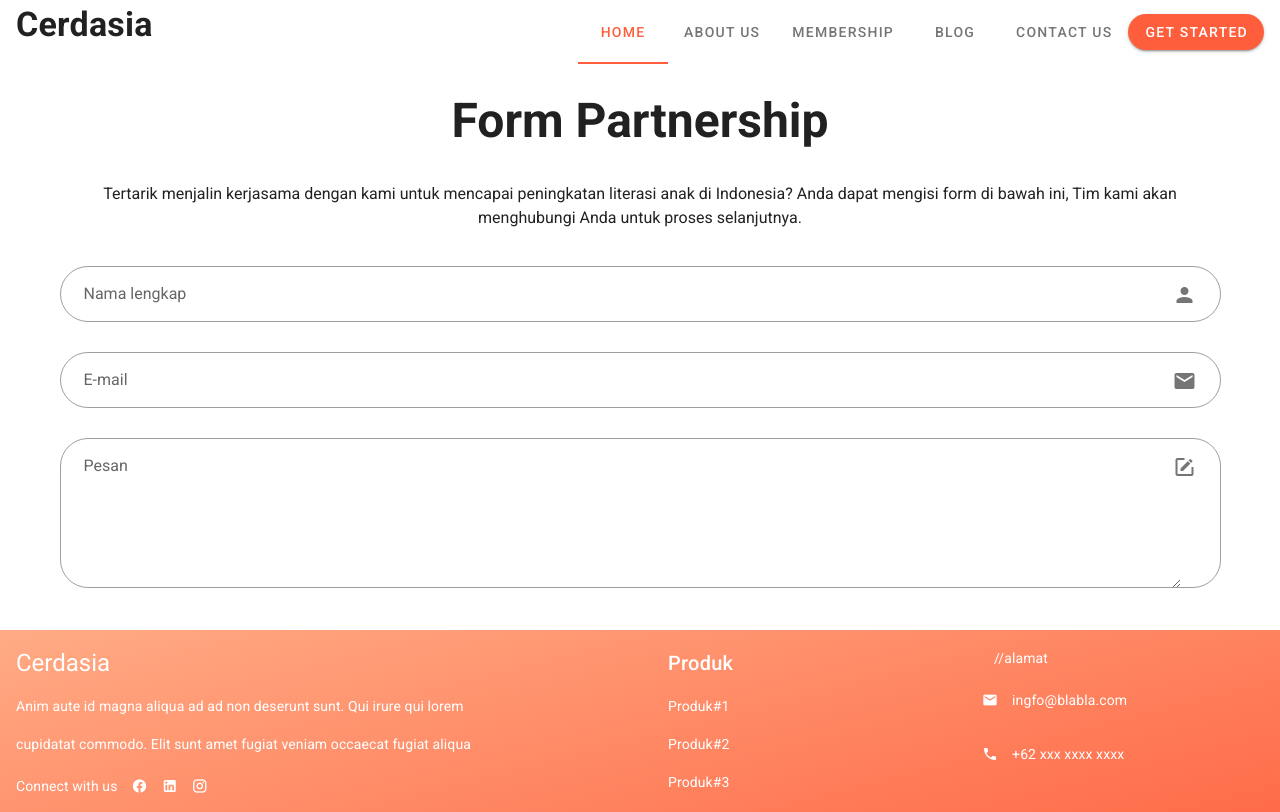
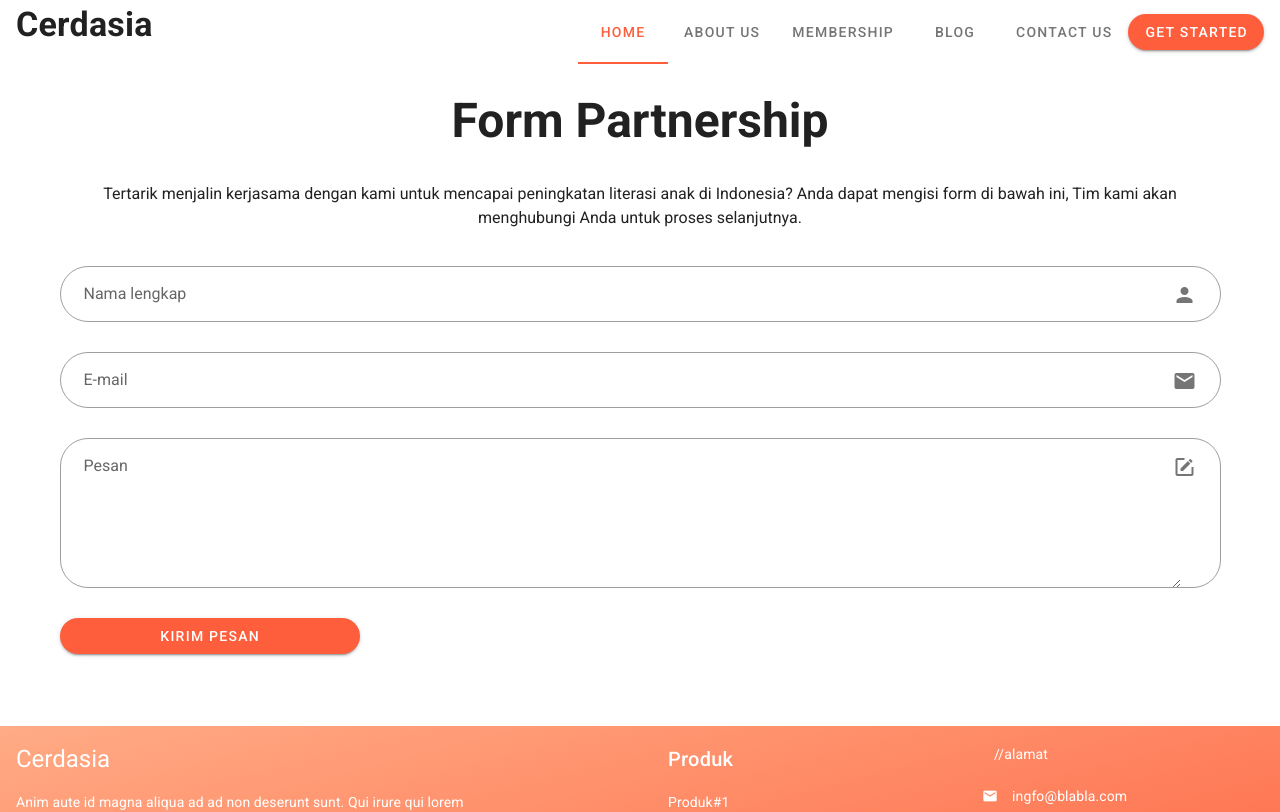
Before and after one commit to bernadettechrestella/cerdasia_website, a Vue app: page /contactus in a window 1280 px wide. Shown: the top 812 px of the page. Built offline with nearby package versions, Linux system fonts and the light colour scheme.

Commit message:
add button send message

```diff
--- a/src/components/contactUs/FormPartnership.vue
+++ b/src/components/contactUs/FormPartnership.vue
@@ -1,5 +1,5 @@
 <template>
-    <v-container>
+    <v-container class="pb-12 mb-6">
         <p class="text-center font-weight-bold text-h3 pt-5 pb-5">Form Partnership</p>
         <p class="text-center pb-5">Tertarik menjalin kerjasama dengan kami untuk mencapai peningkatan literasi anak di Indonesia? Anda dapat mengisi form di bawah ini, Tim kami akan menghubungi Anda untuk proses selanjutnya.</p>
         <v-text-field
@@ -23,6 +23,13 @@
           color="#FF5E3C"
           append-icon="mdi-square-edit-outline"
         ></v-textarea>
+        <v-btn
+            rounded
+            color="#FF5E3C"
+            class="white--text"
+            width="300">
+            Kirim Pesan
+        </v-btn>
     </v-container>
 </template>
 
```
